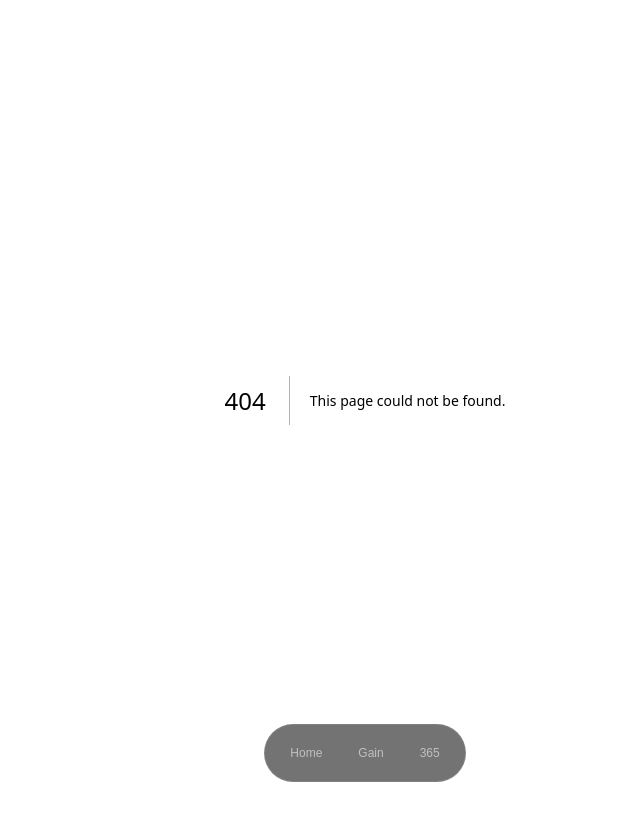
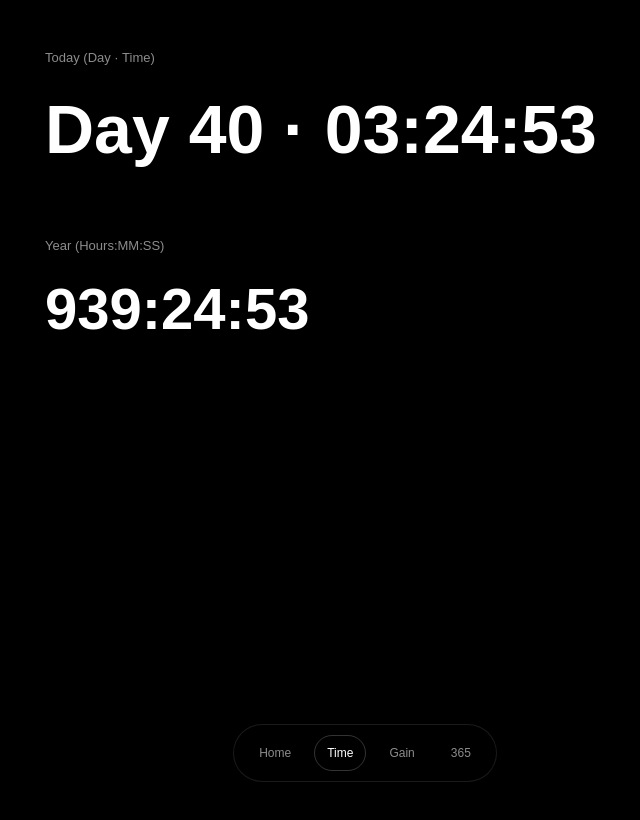
Before and after one commit to dptcoffee/Outflo, a Next.js app: page /state/time in a window 1280 px wide. Before the commit this address had no page. Shown: the top 820 px of the page, without its empty margins (275-915 px from the left). Built offline with nearby package versions, Linux system fonts and the light colour scheme.

Commit message:
Add Time engine page

```diff
--- a/app/SwipeShell.tsx
+++ b/app/SwipeShell.tsx
@@ -3,9 +3,9 @@
 import { ReactNode, useMemo } from "react";
 import { usePathname, useRouter } from "next/navigation";
 import Link from "next/link";
-import { useSwipe } from "./hooks/useSwipe";
+import { useSwipe } from "./hooks/useSwipe"; "/state/time"
 
-const ROUTES = ["/", "/state", "/state/merchant"];
+const ROUTES = ["/", "/state", "/state/merchant", "/state/time"];
 
 function idxOf(pathname: string) {
   const i = ROUTES.indexOf(pathname);
@@ -64,6 +64,7 @@ export default function SwipeShell({ children }: { children: ReactNode }) {
           }}
         >
           <Pill href="/" active={pathname === "/"} label="Home" />
+          <Pill href="/state/time" active={pathname === "/state/time"} label="Time" />
           <Pill href="/state" active={pathname === "/state"} label="Gain" />
           <Pill href="/state/merchant" active={pathname === "/state/merchant"} label="365" />
         </div>
--- /dev/null
+++ b/app/state/time/page.tsx
@@ -0,0 +1,98 @@
+"use client";
+
+import { useEffect, useMemo, useState } from "react";
+
+function pad2(n: number) {
+  return String(n).padStart(2, "0");
+}
+
+function formatTimeOfDay(d: Date) {
+  return `${pad2(d.getHours())}:${pad2(d.getMinutes())}:${pad2(d.getSeconds())}`;
+}
+
+function formatHoursHMS(totalSeconds: number) {
+  const hours = Math.floor(totalSeconds / 3600);
+  const rem = totalSeconds % 3600;
+  const minutes = Math.floor(rem / 60);
+  const seconds = rem % 60;
+
+  const hoursStr = hours.toLocaleString("en-US"); // commas
+  return `${hoursStr}:${pad2(minutes)}:${pad2(seconds)}`;
+}
+
+function dayOfYearLocal(d: Date) {
+  const start = new Date(d.getFullYear(), 0, 1); // Jan 1, local
+  const ms = d.getTime() - start.getTime();
+  return Math.floor(ms / 86400000) + 1; // 1-based
+}
+
+export default function TimePage() {
+  // ticking "now" so seconds roll
+  const [now, setNow] = useState<Date>(() => new Date());
+
+  useEffect(() => {
+    const id = setInterval(() => setNow(new Date()), 1000);
+    return () => clearInterval(id);
+  }, []);
+
+  const out = useMemo(() => {
+    const startOfYear = new Date(now.getFullYear(), 0, 1, 0, 0, 0, 0);
+    const yearElapsedSeconds = Math.floor((now.getTime() - startOfYear.getTime()) / 1000);
+
+    return {
+      day: dayOfYearLocal(now),
+      timeOfDay: formatTimeOfDay(now),
+      yearHMS: formatHoursHMS(yearElapsedSeconds),
+    };
+  }, [now]);
+
+  return (
+    <main
+      style={{
+        minHeight: "100vh",
+        backgroundColor: "black",
+        color: "white",
+        display: "grid",
+        gridTemplateRows: "1fr auto 2fr",
+        placeItems: "center",
+        padding: "max(24px, 6vh) 24px",
+      }}
+    >
+      <section
+        style={{
+          width: "min(640px, 92vw)",
+          display: "grid",
+          rowGap: "clamp(44px, 7vh, 72px)",
+        }}
+      >
+        {/* Number 1 */}
+        <div style={{ display: "grid", rowGap: 10 }}>
+          <div style={{ fontSize: 13, opacity: 0.55 }}>Today (Day · Time)</div>
+          <div
+            style={{
+              fontSize: "clamp(44px, 6.2vw, 68px)",
+              fontWeight: 700,
+              fontVariantNumeric: "tabular-nums",
+            }}
+          >
+            Day {out.day} · {out.timeOfDay}
+          </div>
+        </div>
+
+        {/* Number 2 */}
+        <div style={{ display: "grid", rowGap: 10 }}>
+          <div style={{ fontSize: 13, opacity: 0.55 }}>Year (Hours:MM:SS)</div>
+          <div
+            style={{
+              fontSize: "clamp(40px, 5.5vw, 58px)",
+              fontWeight: 600,
+              fontVariantNumeric: "tabular-nums",
+            }}
+          >
+            {out.yearHMS}
+          </div>
+        </div>
+      </section>
+    </main>
+  );
+}
```
